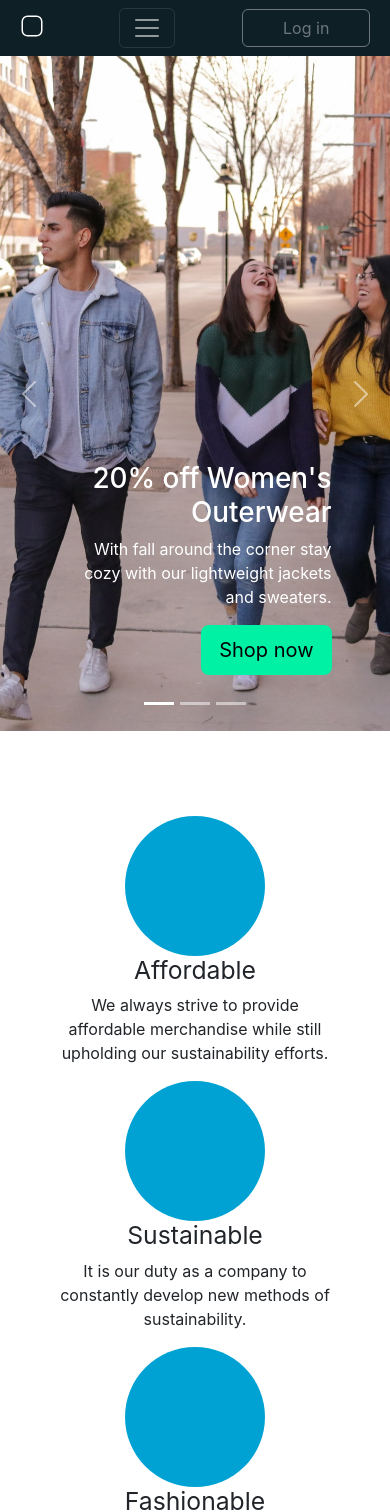
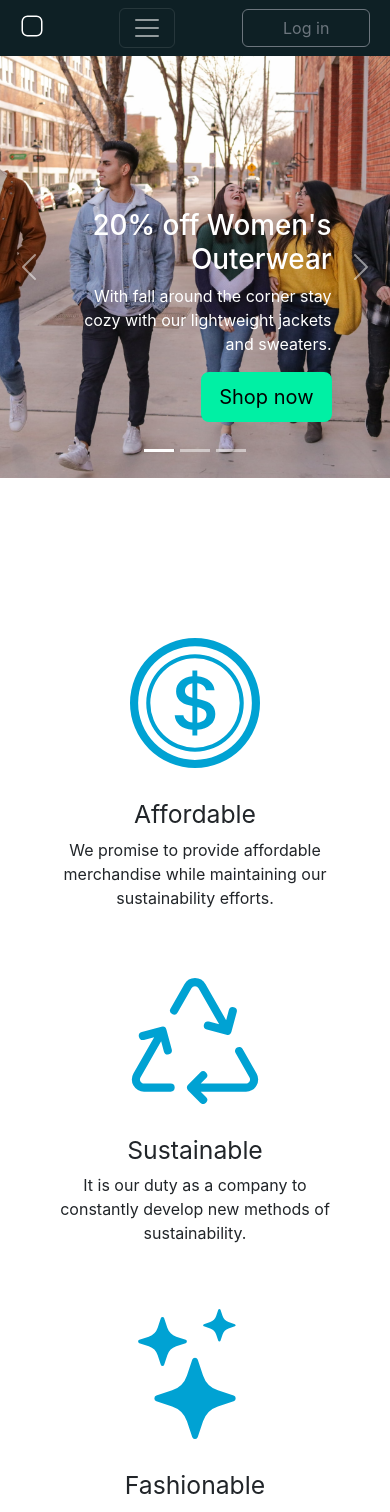
Before and after one commit to adwyre/shop, a React (Create React App) app: page / in a window 390 px wide. Shown: the top 1512 px of the page. Built offline with nearby package versions, Linux system fonts and the light colour scheme.

Commit message:
update home page

```diff
--- a/src/app/App.jsx
+++ b/src/app/App.jsx
@@ -17,7 +17,7 @@ import CartButton from "../components/cart/CartButton";
 import CartSummary from "../components/cart/CartSummary";
 import SearchBar from "../components/search/SearchBar"
 import Search from "../components/search/Search";
-import { selectAuth } from "../store/userSlice";
+import { selectAuth, setAuth, setUser } from "../store/userSlice";
 import Login from "../components/login/Login";
 
 function App() {
@@ -61,6 +61,11 @@ function App() {
     navStyle.display === '' || navStyle.display === 'none' ? navStyle.display = 'flex' : navStyle.display = 'none';
   }
 
+  const handleLogout = () => {
+    dispatch(setUser({}))
+    dispatch(setAuth(false))
+  }
+
   return (
     <Router>
       <nav className="navbar navbar-expand-md navbar-dark fixed-top">
@@ -91,7 +96,7 @@ function App() {
                   <NavLink className="nav-link auth-link" to="/account">Account</NavLink>
                   </li>
                   <li className="nav-item">
-                    <button className="nav-link auth-link btn-logout">Log out</button>
+                    <button className="nav-link auth-link btn-logout" onClick={handleLogout}>Log out</button>
                   </li>
                 </>
               }
--- a/src/components/home/Home.jsx
+++ b/src/components/home/Home.jsx
@@ -96,23 +96,23 @@ const Home = () => {
       </div>
       <div className="mission-container">
         <div className="row justify-content-evenly">
-          <div className="col-lg-3">
-            <svg className="bd-placeholder-img rounded-circle" width="140" height="140" xmlns="http://www.w3.org/2000/svg" role="img" preserveAspectRatio="xMidYMid slice" focusable="false"><title>Placeholder</title><rect width="100%" height="100%" fill="#00a2d3"/></svg>
-
+          {/* Affordable Mission */}
+          <div className="col-lg-3 mb-5">
+            <svg xmlns="http://www.w3.org/2000/svg" width="130" height="130" fill="#00a2d3" class="bi-coin" viewBox="0 0 16 16"><path d="M5.5 9.511c.076.954.83 1.697 2.182 1.785V12h.6v-.709c1.4-.098 2.218-.846 2.218-1.932 0-.987-.626-1.496-1.745-1.76l-.473-.112V5.57c.6.068.982.396 1.074.85h1.052c-.076-.919-.864-1.638-2.126-1.716V4h-.6v.719c-1.195.117-2.01.836-2.01 1.853 0 .9.606 1.472 1.613 1.707l.397.098v2.034c-.615-.093-1.022-.43-1.114-.9H5.5zm2.177-2.166c-.59-.137-.91-.416-.91-.836 0-.47.345-.822.915-.925v1.76h-.005zm.692 1.193c.717.166 1.048.435 1.048.91 0 .542-.412.914-1.135.982V8.518l.087.02z"/><path d="M8 15A7 7 0 1 1 8 1a7 7 0 0 1 0 14zm0 1A8 8 0 1 0 8 0a8 8 0 0 0 0 16z"/><path d="M8 13.5a5.5 5.5 0 1 1 0-11 5.5 5.5 0 0 1 0 11zm0 .5A6 6 0 1 0 8 2a6 6 0 0 0 0 12z"/></svg>
             <h2 className="fw-normal">Affordable</h2>
-            <p>We always strive to provide affordable merchandise while still upholding our sustainability efforts.</p>
+            <p>We promise to provide affordable merchandise while maintaining our sustainability efforts.</p>
           </div>
-          <div className="col-lg-3">
-            <svg className="bd-placeholder-img rounded-circle" width="140" height="140" xmlns="http://www.w3.org/2000/svg" role="img" preserveAspectRatio="xMidYMid slice" focusable="false"><title>Placeholder</title><rect width="100%" height="100%" fill="#00a2d3"/></svg>
-
+          {/* Sustainable Mission */}
+          <div className="col-lg-3 mb-5">
+            <svg xmlns="http://www.w3.org/2000/svg" width="130" height="130" fill="#00a2d3" class="bi-recycle" viewBox="0 0 16 16"><path d="M9.302 1.256a1.5 1.5 0 0 0-2.604 0l-1.704 2.98a.5.5 0 0 0 .869.497l1.703-2.981a.5.5 0 0 1 .868 0l2.54 4.444-1.256-.337a.5.5 0 1 0-.26.966l2.415.647a.5.5 0 0 0 .613-.353l.647-2.415a.5.5 0 1 0-.966-.259l-.333 1.242-2.532-4.431zM2.973 7.773l-1.255.337a.5.5 0 1 1-.26-.966l2.416-.647a.5.5 0 0 1 .612.353l.647 2.415a.5.5 0 0 1-.966.259l-.333-1.242-2.545 4.454a.5.5 0 0 0 .434.748H5a.5.5 0 0 1 0 1H1.723A1.5 1.5 0 0 1 .421 12.24l2.552-4.467zm10.89 1.463a.5.5 0 1 0-.868.496l1.716 3.004a.5.5 0 0 1-.434.748h-5.57l.647-.646a.5.5 0 1 0-.708-.707l-1.5 1.5a.498.498 0 0 0 0 .707l1.5 1.5a.5.5 0 1 0 .708-.707l-.647-.647h5.57a1.5 1.5 0 0 0 1.302-2.244l-1.716-3.004z"/></svg>
             <h2 className="fw-normal">Sustainable</h2>
             <p>It is our duty as a company to constantly develop new methods of sustainability.</p>
           </div>
-          <div className="col-lg-3">
-            <svg className="bd-placeholder-img rounded-circle" width="140" height="140" xmlns="http://www.w3.org/2000/svg" role="img" preserveAspectRatio="xMidYMid slice" focusable="false"><title>Placeholder</title><rect width="100%" height="100%" fill="#00a2d3"/></svg>
-
+          {/* Fashionable Mission */}
+          <div className="col-lg-3 mb-5">
+            <svg xmlns="http://www.w3.org/2000/svg" width="130" height="130" fill="#00a2d3" class="bi-stars" viewBox="0 0 16 16"><path d="M7.657 6.247c.11-.33.576-.33.686 0l.645 1.937a2.89 2.89 0 0 0 1.829 1.828l1.936.645c.33.11.33.576 0 .686l-1.937.645a2.89 2.89 0 0 0-1.828 1.829l-.645 1.936a.361.361 0 0 1-.686 0l-.645-1.937a2.89 2.89 0 0 0-1.828-1.828l-1.937-.645a.361.361 0 0 1 0-.686l1.937-.645a2.89 2.89 0 0 0 1.828-1.828l.645-1.937zM3.794 1.148a.217.217 0 0 1 .412 0l.387 1.162c.173.518.579.924 1.097 1.097l1.162.387a.217.217 0 0 1 0 .412l-1.162.387A1.734 1.734 0 0 0 4.593 5.69l-.387 1.162a.217.217 0 0 1-.412 0L3.407 5.69A1.734 1.734 0 0 0 2.31 4.593l-1.162-.387a.217.217 0 0 1 0-.412l1.162-.387A1.734 1.734 0 0 0 3.407 2.31l.387-1.162zM10.863.099a.145.145 0 0 1 .274 0l.258.774c.115.346.386.617.732.732l.774.258a.145.145 0 0 1 0 .274l-.774.258a1.156 1.156 0 0 0-.732.732l-.258.774a.145.145 0 0 1-.274 0l-.258-.774a1.156 1.156 0 0 0-.732-.732L9.1 2.137a.145.145 0 0 1 0-.274l.774-.258c.346-.115.617-.386.732-.732L10.863.1z"/></svg>
             <h2 className="fw-normal">Fashionable</h2>
-            <p>As a fashion company our goal first and foremost is to give customers the best of today's styles.</p>
+            <p>As a fashion company our main goal is to give customers the best of today's styles.</p>
           </div>
         </div>
       </div>
--- a/src/components/home/home.css
+++ b/src/components/home/home.css
@@ -1,6 +1,16 @@
 /* HOME PAGE */
 #myCarousel {
   height: 80vh;
+}
+@media (max-width: 768px) {
+  #myCarousel {
+    height: 60vh;
+  }
+}
+@media (max-width: 425px) {
+  #myCarousel {
+    height: 50vh;
+  }
 }
 
 #myCarousel .carousel-inner {
@@ -41,6 +51,10 @@
 }
 
 .mission-container {
-  margin: 10vh 15%;
+  margin: 10rem 15% 4rem 15%;
   text-align: center;
 }
+
+.mission-container h2 {
+  margin-top: 2rem;
+}
--- a/src/components/login/Login.jsx
+++ b/src/components/login/Login.jsx
@@ -30,7 +30,7 @@ const Login = () => {
     }
   }
 
-  // Submit test
+  // Submit mock-user data
   const handleClick = () => {
     dispatch(authenticate('johnd', 'm38rmF$'))
   }
@@ -58,7 +58,7 @@ const Login = () => {
         }
 
         <button className="w-100 btn btn-lg btn-primary mt-3" type="submit">Sign in</button>
-        <button className="w-100 btn btn-lg btn-primary mt-3" type="button" onClick={handleClick}>Sign in using mock-user</button>
+        <button className="w-100 btn btn-lg btn-primary mt-3" type="button" onClick={handleClick}>Sign in with mock-user</button>
       </form>
     </div>
   )
--- a/src/components/modal/Modal.jsx
+++ b/src/components/modal/Modal.jsx
@@ -1,11 +1,14 @@
 import React from "react";
 import './modal.css';
 import { NavLink } from "react-router-dom";
-import { useDispatch } from "react-redux";
+import { useDispatch, useSelector } from "react-redux";
 import { setSubcategory } from "../../store/productsSlice";
+import { selectAuth } from "../../store/userSlice";
+import { selectCartItems } from "../../store/cartSlice";
 
 const Modal = (props) => {
   const dispatch = useDispatch();
+  const authenticated = useSelector(selectAuth)
   const CLOTHING = ['Tops', 'Outerwear']
   const JEWELRY = ['Bracelets', 'Rings']
   const hideModal = props.hideModal;
@@ -18,7 +21,7 @@ const Modal = (props) => {
   }
 
   return (
-    <div className="modal" onClick={hideModal}>
+    <div className={authenticated ? "modal modal-lg" : "modal"} onClick={hideModal}>
       <div className="modal-menu" id="men" onMouseLeave={hideModal}>
         <ul>
           {CLOTHING.map((category, i) => <NavLink key={i} className="nav-link" onClick={handleModalClick} to={{pathname: '/men', search: `?category=${category.toLowerCase()}`}}><li className="nav-item" data-modal-id="men">{category}</li></NavLink>)}
--- a/src/components/modal/modal.css
+++ b/src/components/modal/modal.css
@@ -14,8 +14,12 @@
 }
 @media (max-width: 768px) {
   .modal {
-  margin-top: 224px;
+  margin-top: 262px;
   padding-left: 0;
+  }
+
+  .modal.modal-lg {
+    margin-top: 340.8px;
   }
 }
 .modal-menu {
--- a/src/components/productButtons/AddButton.jsx
+++ b/src/components/productButtons/AddButton.jsx
@@ -23,7 +23,13 @@ const AddButton = (props) => {
     dispatch(addToCart({product: item, quantity: quantity}))
   }
   return (
-  <button data-product-id={product.id} onClick={handleClick} className="btn btn-primary product-button">Add to Cart</button>
+    <>
+    { authenticated ?
+      <button data-product-id={product.id} onClick={handleClick} className="btn btn-primary product-button">Add to Cart</button>
+      :
+      <button className="btn btn-secondary product-button" disabled>Log in to add</button>
+    }
+    </>
   )
 }
 
```
